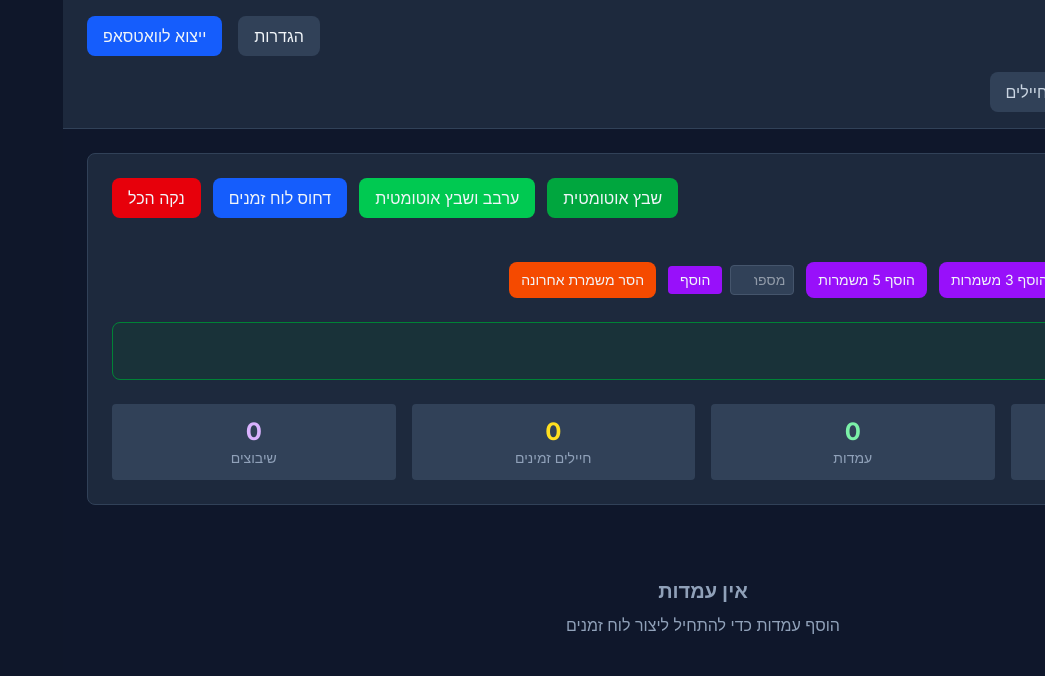
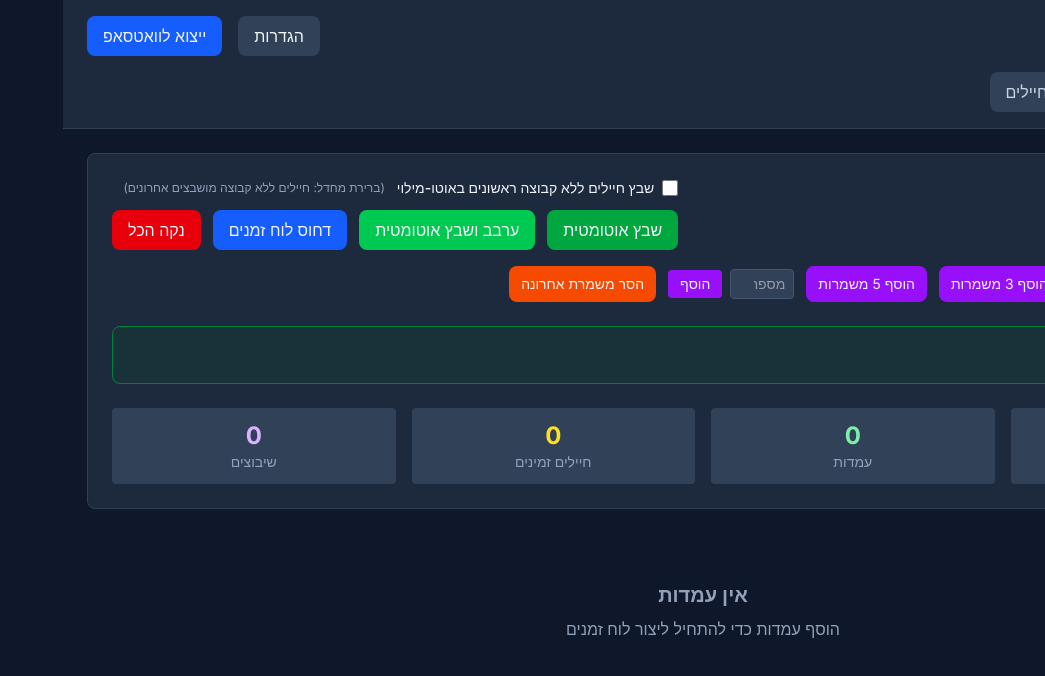
Before and after one commit to fyuval3/Shifter, a Next.js app: page / in a window 1280 px wide. Shown: the top 676 px of the page, without its empty margins (235-1280 px from the left). Built offline with nearby package versions, Linux system fonts and the light colour scheme.

Commit message:
Add soldier organization preference for auto-fill in ScheduleControls component

```diff
--- a/components/ScheduleControls.tsx
+++ b/components/ScheduleControls.tsx
@@ -1,7 +1,7 @@
 'use client';
 
 import { useState } from 'react';
-import { Schedule, TimeSlotDuration, Assignment } from '@/types';
+import { Schedule, TimeSlotDuration, Assignment, Soldier } from '@/types';
 import { generateId, validateSchedule, getAssignmentsForSlotAndPost, isPostActiveAtTime, addMinutes } from '@/lib/utils';
 
 interface ScheduleControlsProps {
@@ -17,7 +17,37 @@ export default function ScheduleControls({
 }: ScheduleControlsProps) {
 
   const [isValidationExpanded, setIsValidationExpanded] = useState(true);
+  const [unassignedFirst, setUnassignedFirst] = useState(false);
   const validation = validateSchedule(schedule);
+
+  // Helper function to organize soldiers by groups with preference for unassigned placement
+  const getOrderedSoldiersForAutoFill = () => {
+    const orderedSoldiers: Soldier[] = [];
+
+    if (unassignedFirst) {
+      // First add unassigned soldiers
+      const unassignedSoldiers = schedule.soldiers.filter(s => !s.groupId);
+      orderedSoldiers.push(...unassignedSoldiers);
+
+      // Then add soldiers from each group
+      for (const group of schedule.groups) {
+        const groupSoldiers = schedule.soldiers.filter(s => s.groupId === group.id);
+        orderedSoldiers.push(...groupSoldiers);
+      }
+    } else {
+      // First add soldiers from each group
+      for (const group of schedule.groups) {
+        const groupSoldiers = schedule.soldiers.filter(s => s.groupId === group.id);
+        orderedSoldiers.push(...groupSoldiers);
+      }
+
+      // Then add unassigned soldiers
+      const unassignedSoldiers = schedule.soldiers.filter(s => !s.groupId);
+      orderedSoldiers.push(...unassignedSoldiers);
+    }
+
+    return orderedSoldiers;
+  };
 
   const handleAutoFill = (shuffle = false) => {
     if (schedule.posts.length === 0 || schedule.soldiers.filter(s => s.isAvailable).length === 0) {
@@ -26,7 +56,7 @@ export default function ScheduleControls({
     }
 
     const newAssignments: Assignment[] = [];
-    let availableSoldiers = schedule.soldiers.filter(s => s.isAvailable);
+    let availableSoldiers = getOrderedSoldiersForAutoFill().filter(s => s.isAvailable);
 
     // Shuffle soldiers if requested
     if (shuffle) {
@@ -218,6 +248,25 @@ export default function ScheduleControls({
         </div>
 
         {/* Action Buttons */}
+        <div className="space-y-3">
+          {/* Auto-fill preference */}
+          <div className="flex items-center gap-3">
+            <label className="flex items-center gap-2 cursor-pointer">
+              <input
+                type="checkbox"
+                checked={unassignedFirst}
+                onChange={(e) => setUnassignedFirst(e.target.checked)}
+                className="w-4 h-4 text-green-600 bg-slate-700 border-slate-600 rounded focus:ring-green-500 focus:ring-2"
+              />
+              <span className="text-sm font-medium">
+                שבץ חיילים ללא קבוצה ראשונים באוטו-מילוי
+              </span>
+            </label>
+            <span className="text-xs text-slate-400">
+              (ברירת מחדל: חיילים ללא קבוצה מושבצים אחרונים)
+            </span>
+          </div>
+
           <div className="flex flex-wrap gap-3">
             <button
               onClick={() => handleAutoFill(false)}
@@ -250,6 +299,7 @@ export default function ScheduleControls({
             >
               נקה הכל
             </button>
+          </div>
         </div>
 
         {/* Schedule Extension Controls */}
```
Lines whose indentation alone changed are shown as unchanged.
